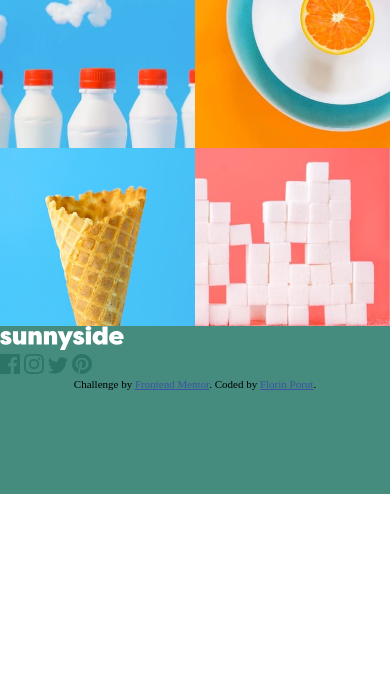
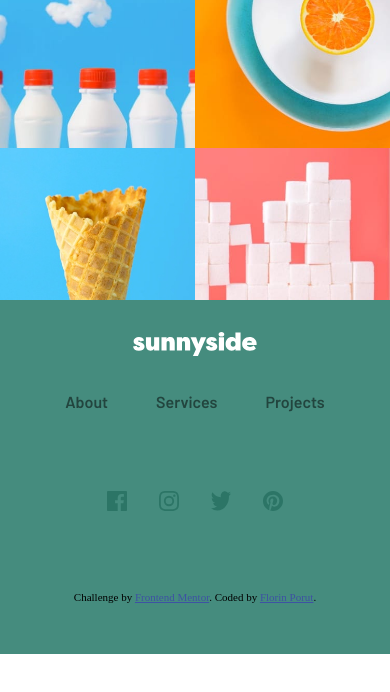
Before and after one commit to zastar23/sunnyside-agency-landing-page-main, a plain HTML site: page index.html in a window 390 px wide. Shown: the part 4466-5158 px from the top of the page. Drawn offline with Linux system fonts and the light colour scheme.

Commit message:
Mobile version complete

```diff
--- a/index.html
+++ b/index.html
@@ -183,19 +183,18 @@
 			</div>
 		</main>
 		<footer class="footer">
-			<div class="logo">
+			<div class="footer__logo__div">
 				<img
 					class="footer_logo"
 					src="images/logo.svg"
 					alt="company logo"
 				/>
 			</div>
-			<nav class="nav">
-				<ul class="nav nav__list">
+			<nav class="footer__nav">
+				<ul class="footer__nav__list">
 					<li class="nav__list__item">About</li>
 					<li class="nav__list__item">Services</li>
 					<li class="nav__list__item">Projects</li>
-					<li class="nav__list__item">Contact</li>
 				</ul>
 			</nav>
 			<div class="icons">
--- a/style.css
+++ b/style.css
@@ -276,7 +276,33 @@ Mobile Footer section:
 */
 
 footer {
-	grid-row: 31;
-	margin-top: -0.5rem;
+	grid-row: 31 / 33;
+	margin-top: -2.1rem;
 	background-color: var(--dark_moderate_cyan);
+	text-align: center;
+	padding: 2rem;
 }
+
+.footer__nav {
+	margin: 2rem 0;
+}
+
+.footer__nav__list {
+	display: flex;
+	gap: 3rem;
+	justify-content: center;
+	list-style: none;
+	font-family: "Barlow", sans-serif;
+	opacity: 0.5;
+}
+
+.icons {
+	margin: 5rem 0;
+	display: flex;
+	gap: 2rem;
+	justify-content: center;
+}
+
+/*
+Media query for desktop design:
+*/
```
